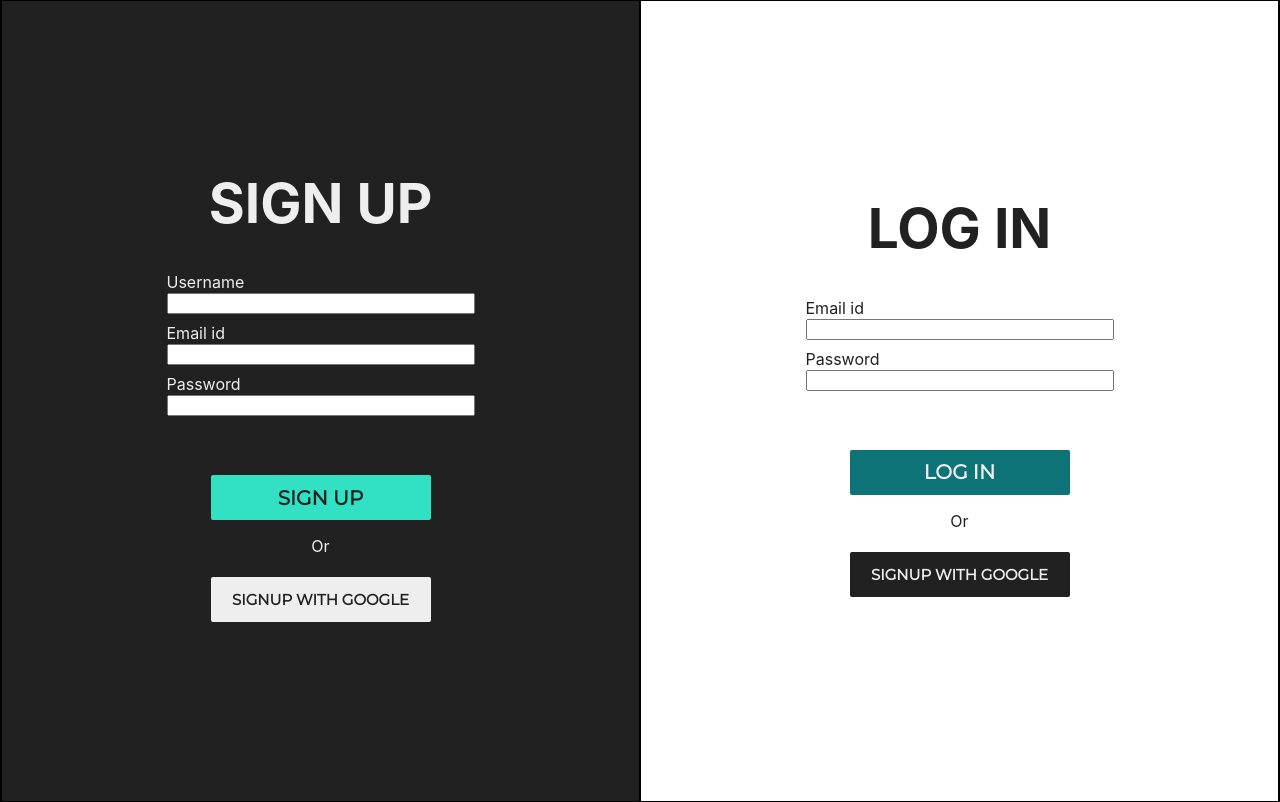
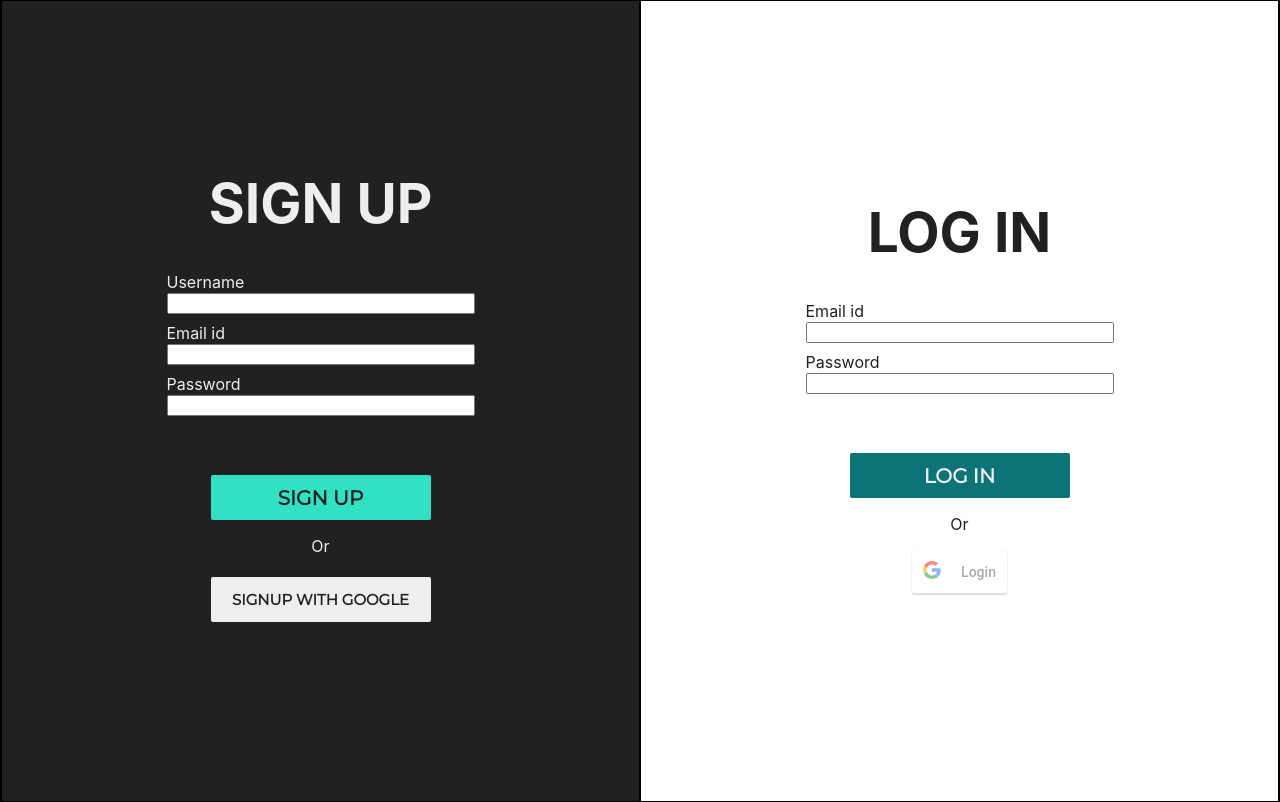
Before and after one commit to Yudhishthira1406/covid-welfare-frontend, a React (Create React App) app: page /GetStarted in a window 1280 px wide. Built offline with nearby package versions, Linux system fonts and the light colour scheme.

Commit message:
updated pages

```diff
--- a/package.json
+++ b/package.json
@@ -8,6 +8,7 @@
     "@testing-library/user-event": "^7.2.1",
     "react": "^16.13.1",
     "react-dom": "^16.13.1",
+    "react-google-login": "^5.1.21",
     "react-router-dom": "^5.2.0",
     "react-scripts": "3.4.3",
     "typeface-montserrat": "0.0.75"
--- a/src/GetStarted.js
+++ b/src/GetStarted.js
@@ -1,5 +1,6 @@
 import React,{ Component } from 'react'
 import './GetStarted.css'
+import GoogleBtn from './GoogleBtn.js'
 class GetStarted extends Component {
     constructor(props) {
         super(props);
@@ -33,7 +34,7 @@
                         </form>
                         <button className="b3">LOG IN</button>
                         <p>Or</p>
-                        <button className="b4">SIGNUP WITH GOOGLE</button>
+                        <GoogleBtn />
                     </div>
                 </div>
             </div>
--- /dev/null
+++ b/src/GoogleBtn.js
@@ -0,0 +1,74 @@
+import React, { Component } from 'react'
+import { GoogleLogin, GoogleLogout } from 'react-google-login';
+
+const CLIENT_ID = '641145669737-r3r370rcf0o8tg0el2ip8tohq7lo559v.apps.googleusercontent.com';
+class GoogleBtn extends Component {
+   constructor(props) {
+    super(props);
+
+    this.state = {
+      isLogined: false,
+      accessToken: ''
+    };
+
+    this.login = this.login.bind(this);
+    this.handleLoginFailure = this.handleLoginFailure.bind(this);
+    this.logout = this.logout.bind(this);
+    this.handleLogoutFailure = this.handleLogoutFailure.bind(this);
+  }
+
+  login (response) {
+    if(response.accessToken){
+      this.setState(state => ({
+        isLogined: true,
+        accessToken: response.accessToken
+      }));
+    }
+  }
+
+  logout (response) {
+    this.setState({
+      isLogined: false,
+      accessToken: ''
+    });
+  }
+
+  handleLoginFailure (response) {
+    alert('Failed to log in')
+  }
+
+  handleLogoutFailure (response) {
+    alert('Failed to log out')
+  }
+
+  render() {
+    return (
+    <div>
+      { this.state.isLogined ?
+        <GoogleLogout
+          clientId={ CLIENT_ID }
+          buttonText='Logout'
+          onLogoutSuccess={ this.logout }
+          onFailure={ this.handleLogoutFailure }
+        >
+        </GoogleLogout>: <GoogleLogin
+          clientId={ CLIENT_ID }
+          buttonText='Login'
+          onSuccess={ this.login }
+          onFailure={ this.handleLoginFailure }
+          cookiePolicy={ 'single_host_origin' }
+          responseType='code,token'
+        />
+      }
+      { this.state.accessToken ? <h5>Your Access Token: <br/><br/> { this.state.accessToken }</h5> : null }
+
+    </div>
+    )
+  }
+}
+
+export default GoogleBtn;
+// https://console.developers.google.com/apis/credentials/oauthclient/${84423384209-rs1i388knebh880b59vhb4mmk4ia5j46}?project=${covid-helper-290616}
+// api key= AIzaSyBXNlWEKkk2l9Yalt5F0Do4hVcMTYWePGE
+// clientid= 641145669737-r3r370rcf0o8tg0el2ip8tohq7lo559v.apps.googleusercontent.com
+// client secret= 3BKKp8Bz9Mhse1R-AAA5AC1M
```
Also changed, not shown: src/IntroPage.css (line endings or trailing spaces), 1 other file (tests, documents, lock files or other folders).
